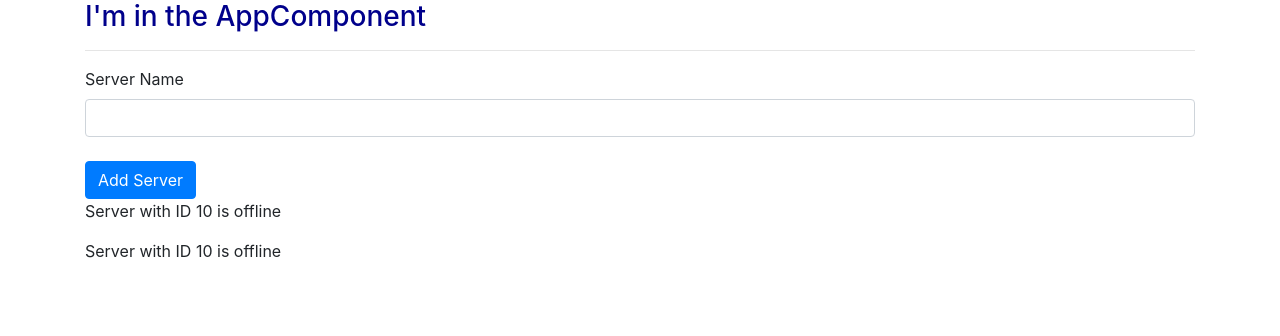
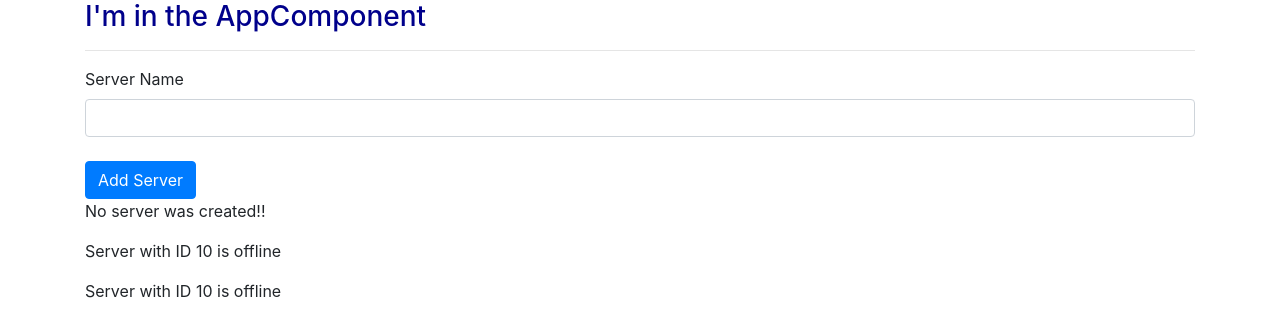
Before and after one commit to pcbimon/my-first-app, an Angular app: page / in a window 1280 px wide. Shown: the top 336 px of the page. Built offline with nearby package versions, Linux system fonts and the light colour scheme.

Commit message:
ngIf else

```diff
--- a/src/app/servers/servers.component.html
+++ b/src/app/servers/servers.component.html
@@ -5,6 +5,9 @@
 <br>
 <button class="btn btn-primary" [disabled]="!allowNewServer" (click)="onCreateServer()">Add Server</button>
 <!-- <p [innerText]="serverCreationStatus"></p> -->
-<p *ngIf="serverCreate">Server was created, server name is {{serverName}}</p>
+<p *ngIf="serverCreate; else noServer">Server was created, server name is {{serverName}}</p>
+<ng-template #noServer>
+  <p>No server was created!!</p>
+</ng-template>
 <app-server></app-server>
 <app-server></app-server>
```
